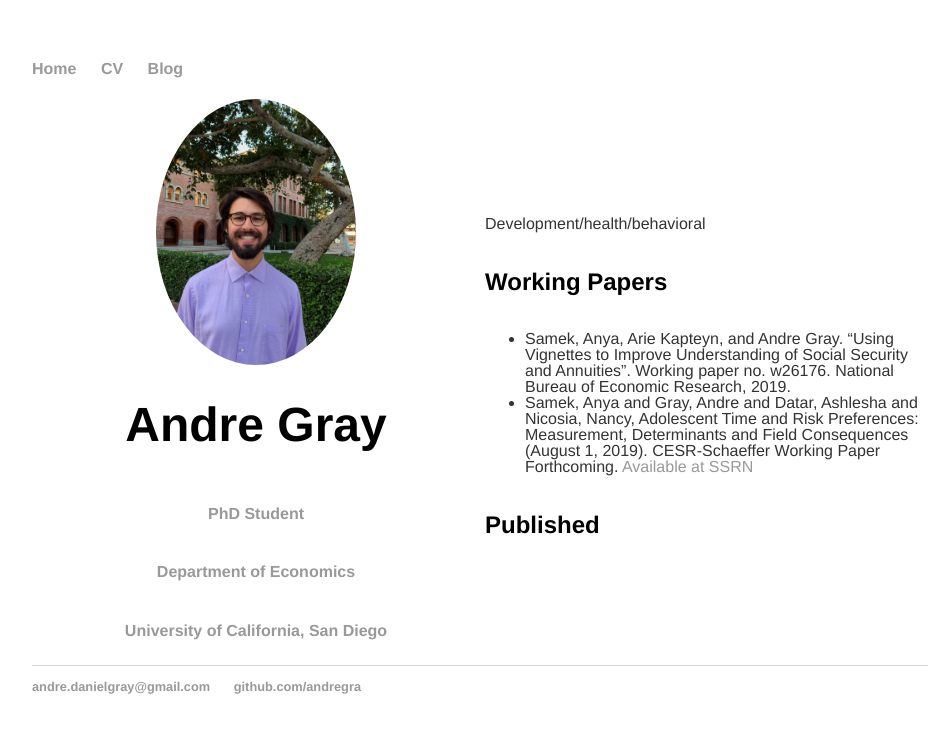
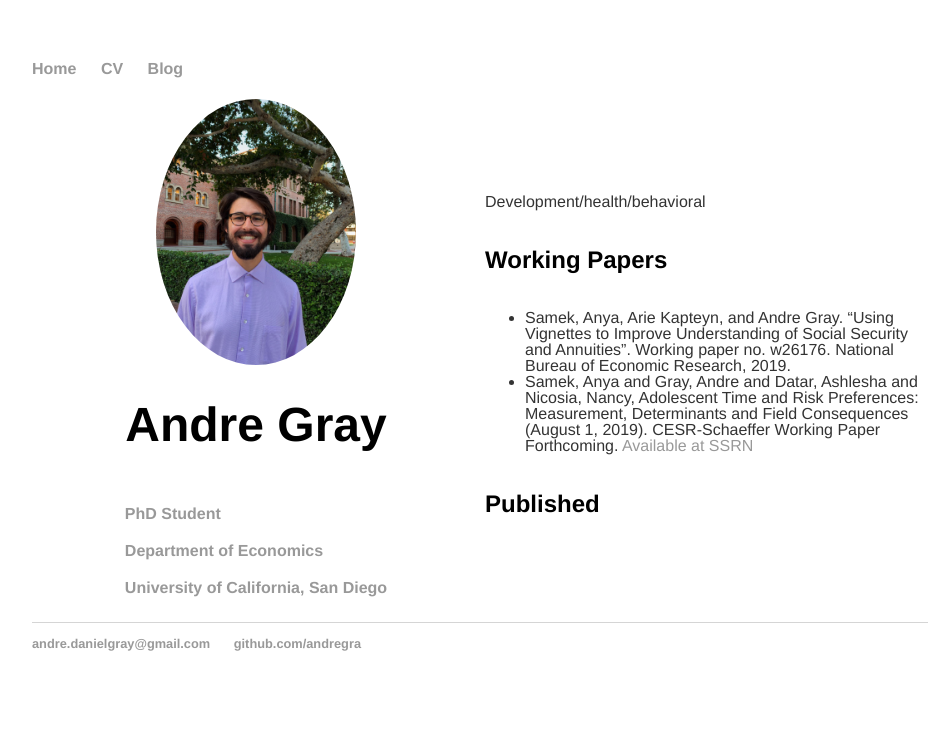
Before and after one commit to andregra/andregra.github.io, a Jekyll site: the page built from index.html, in a window 1280 px wide. Shown: the top 733 px of the page, without its empty margins (160-1109 px from the left). Built offline with Jekyll 4.4.1, drawn with Linux system fonts in a browser that asks for light colours.

Commit message:
Update index.html

```diff
--- a/index.html
+++ b/index.html
@@ -6,9 +6,11 @@ title: Andre Gray
  <div class="left">
         <img class="profile-picture" src="/assets/headshot.jpg" width="200" height="266" />
         <h1>Andre Gray</h1>
+	<div class="subtitle">
         <h4 class="subtitle">PhD Student</h4>
 	<h4 class="subtitle">Department of Economics</h4>
 	<h4 class="subtitle">University of California, San Diego</h4>
+	</div>
     </div>
 
   <div class="right">
```
